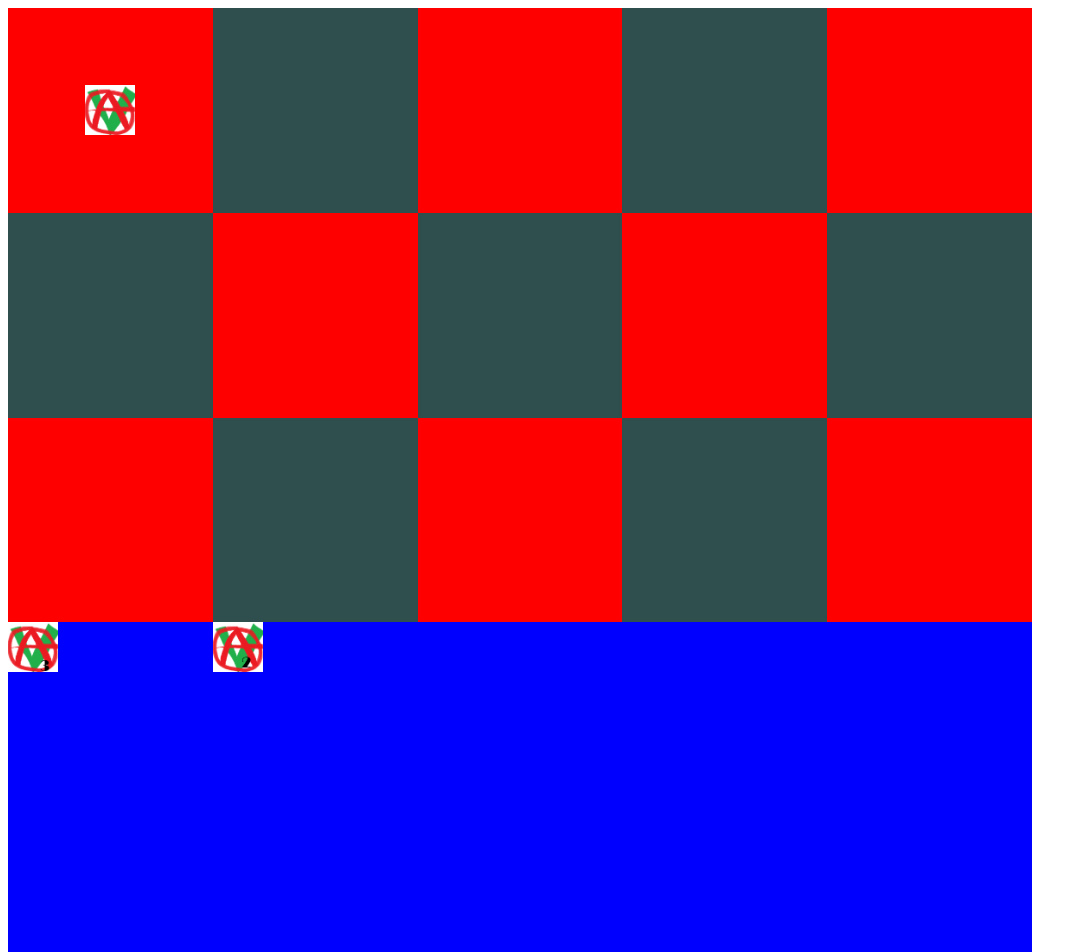
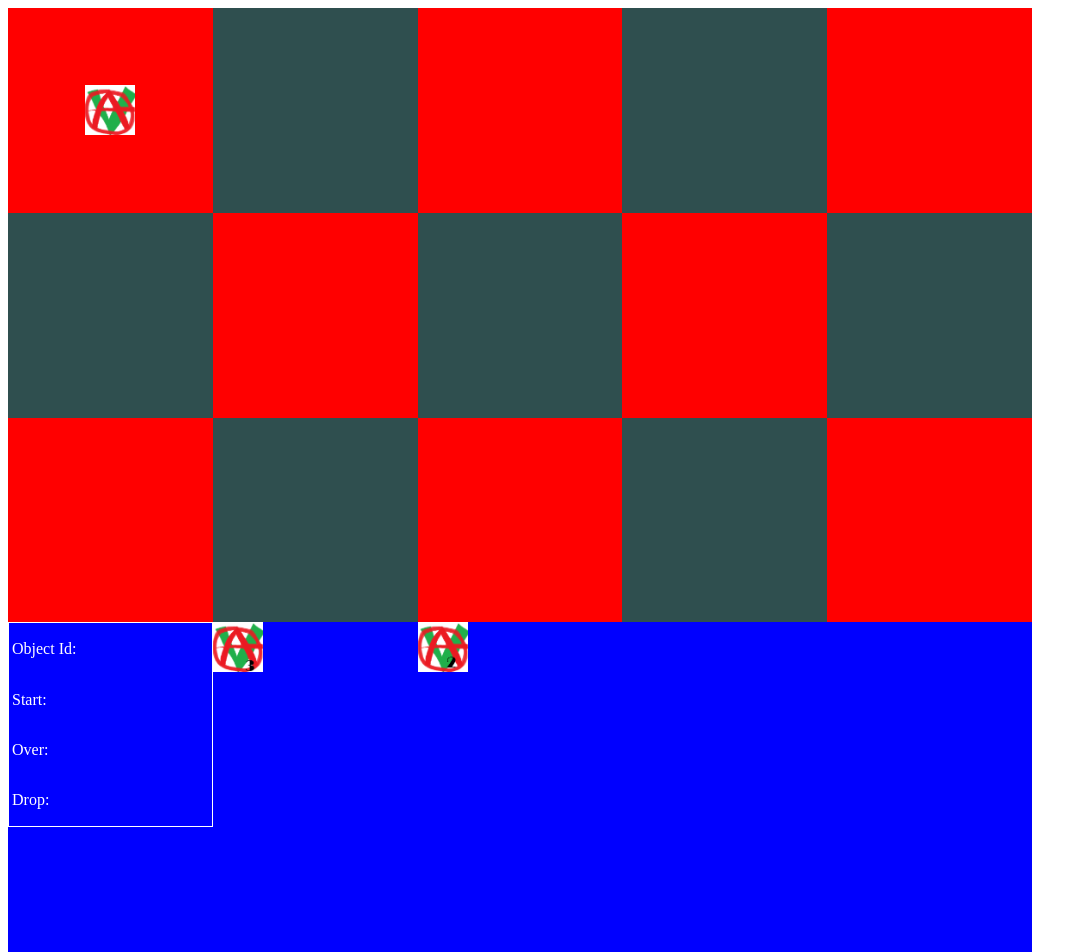
Before and after one commit to TheAutomaTom/Lab.Drag-n-Drop.Vue, a Vue app: page / in a window 1280 px wide. Shown: the top 952 px of the page, without its empty margins (0-1087 px from the left). Built offline with nearby package versions, Linux system fonts and the light colour scheme.

Commit message:
Add output to demonstrate data available

```diff
--- a/src/Views/GameBoard.vue
+++ b/src/Views/GameBoard.vue
@@ -1,4 +1,17 @@
+
 <style scoped>
+
+  table{
+    color:white;
+    width:100%;
+    border:1px solid white;
+    text-wrap:nowrap;
+  }
+
+  table td{
+    width:100%;
+    text-wrap:nowrap;
+  }
 
   .game-board{
     position: absolute;
@@ -16,18 +29,11 @@
 
   .game-square{
     display: flex;
-  align-items: center;
-  justify-content: center;
+    align-items: center;
+    justify-content: center;
   }
-
-  .game-square-i{
-    background-color: red;
-
-  }
-
-  .game-square-o{
-    background-color: darkslategrey;
-  }
+  .game-square-i{ background-color: red; }
+  .game-square-o{ background-color: darkslategrey; }
 
   .a1{ grid-row:1; grid-column:1; }
   .a2{ grid-row:1; grid-column:2; }
@@ -55,7 +61,7 @@
     class="game-board"
   >
   <!-- a -->
-  <div class="a1 game-square game-square-i" @drop="drop($event)" @dragover="dragOver($event)">
+  <div id="a1" class="a1 game-square game-square-i" @drop="drop($event)" @dragover="dragOver($event)">
     <img
       id="drag1"
       src="../../public/img_logo.gif"
@@ -66,25 +72,46 @@
       style="cursor: grab;"
     />
   </div>
-  <div class="a2 game-square game-square-o" @drop="drop($event)" @dragover="dragOver($event)" ></div>
-  <div class="a3 game-square game-square-i" @drop="drop($event)" @dragover="dragOver($event)" ></div>
-  <div class="a4 game-square game-square-o" @drop="drop($event)" @dragover="dragOver($event)" ></div>
-  <div class="a5 game-square game-square-i" @drop="drop($event)" @dragover="dragOver($event)" ></div>
+  <div id="a2" class="a2 game-square game-square-o" @drop="drop($event)" @dragover="dragOver($event)" ></div>
+  <div id="a3" class="a3 game-square game-square-i" @drop="drop($event)" @dragover="dragOver($event)" ></div>
+  <div id="a4" class="a4 game-square game-square-o" @drop="drop($event)" @dragover="dragOver($event)" ></div>
+  <div id="a5" class="a5 game-square game-square-i" @drop="drop($event)" @dragover="dragOver($event)" ></div>
 
   <!-- b -->
-  <div class="b1 game-square game-square-o" @drop="drop($event)" @dragover="dragOver($event)"></div>
-  <div class="b2 game-square game-square-i" @drop="drop($event)" @dragover="dragOver($event)"></div>
-  <div class="b3 game-square game-square-o" @drop="drop($event)" @dragover="dragOver($event)"></div>
-  <div class="b4 game-square game-square-i" @drop="drop($event)" @dragover="dragOver($event)"></div>
-  <div class="b5 game-square game-square-o" @drop="drop($event)" @dragover="dragOver($event)"></div>
+  <div id="b1" class="b1 game-square game-square-o" @drop="drop($event)" @dragover="dragOver($event)"></div>
+  <div id="b2" class="b2 game-square game-square-i" @drop="drop($event)" @dragover="dragOver($event)"></div>
+  <div id="b3" class="b3 game-square game-square-o" @drop="drop($event)" @dragover="dragOver($event)"></div>
+  <div id="b4" class="b4 game-square game-square-i" @drop="drop($event)" @dragover="dragOver($event)"></div>
+  <div id="b5" class="b5 game-square game-square-o" @drop="drop($event)" @dragover="dragOver($event)"></div>
 
   <!-- c -->
-  <div class="c1 game-square game-square-i" @drop="drop($event)" @dragover="dragOver($event)"></div>
-  <div class="c2 game-square game-square-o" @drop="drop($event)" @dragover="dragOver($event)"></div>
-  <div class="c3 game-square game-square-i" @drop="drop($event)" @dragover="dragOver($event)"></div>
-  <div class="c4 game-square game-square-o" @drop="drop($event)" @dragover="dragOver($event)"></div>
-  <div class="c5 game-square game-square-i" @drop="drop($event)" @dragover="dragOver($event)"></div>
+  <div id="c1" class="c1 game-square game-square-i" @drop="drop($event)" @dragover="dragOver($event)"></div>
+  <div id="c2" class="c2 game-square game-square-o" @drop="drop($event)" @dragover="dragOver($event)"></div>
+  <div id="c3" class="c3 game-square game-square-i" @drop="drop($event)" @dragover="dragOver($event)"></div>
+  <div id="c4" class="c4 game-square game-square-o" @drop="drop($event)" @dragover="dragOver($event)"></div>
+  <div id="c5" class="c5 game-square game-square-i" @drop="drop($event)" @dragover="dragOver($event)"></div>
 
+<!-- Info -->
+<table>
+  <tr>
+    <td>Object Id:</td>
+    <td>{{ object }}</td>
+  </tr>
+  <tr>
+    <td>Start:</td>
+    <td>{{ start }}</td>
+  </tr>
+  <tr>
+    <td>Over:</td>
+    <td>{{ over }}</td>
+  </tr>
+  <tr>
+    <td>Drop:</td>
+    <td>{{ dropped }}</td>
+  </tr>
+</table>
+
+<!-- Game Pieces -->
   <img
     id="drag3"
     src="../../public/img_logo3.gif"
@@ -92,7 +119,6 @@
     @dragstart="dragStart($event)"
     width="50"
     height="50"
-    style="cursor: grab;"
   />
 
   <img
@@ -102,30 +128,41 @@
     @dragstart="dragStart($event)"
     width="50"
     height="50"
-    style="cursor: grab;"
   />
 
 
-  </div>
+</div>
 </template>
 
 <script setup lang="ts">
+import { ref } from 'vue';
+
+  const object = ref("");
+  const start = ref("");
+  const over = ref("");
+  const dropped = ref("");
 
   const dragOver = (ev: any) => {
-    console.log(`allowDrop(${ev})`);
+    over.value = (((((ev as DragEvent).target) as HTMLElement).id) );
+
     ev.preventDefault();
   }
 
+
   const dragStart = (ev: any) => {
-    console.log(`drag(${ev})`);
+    object.value = (((ev as DragEvent).target) as HTMLElement).id;
     ev.dataTransfer.setData("text", ev.target.id);
+
+    start.value = (((((ev as DragEvent).target) as HTMLElement).parentElement) as HTMLElement).id;
   }
 
   const drop = (ev: any) => {
-    console.log(`drop(${ev})`);
     ev.preventDefault();
     var data = ev.dataTransfer.getData("text");
     ev.target.appendChild(document.getElementById(data));
+
+    dropped.value = (((ev as DragEvent).target) as HTMLElement).id;
+
   }
 
 
```
